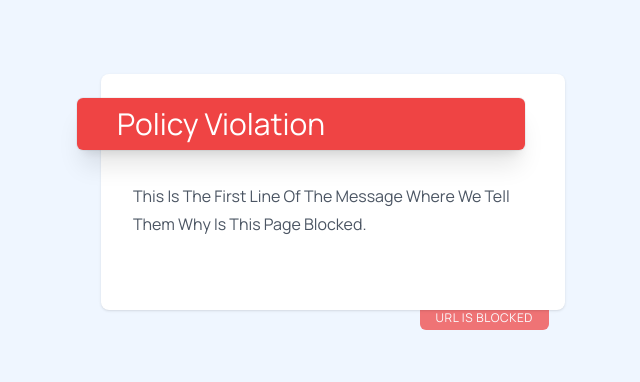
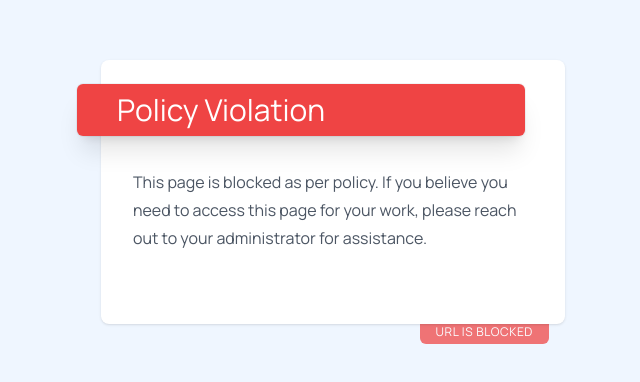
Before and after one commit to ram4git/skia-test-ui, a Next.js app: page /ext/blocked in a window 1280 px wide. Shown: the part 200-582 px from the top of the page, without its empty margins (307-947 px from the left). Built offline with nearby package versions, Linux system fonts and the light colour scheme.

Commit message:
changed the default policy violation text

```diff
--- a/pages/ext/blocked.js
+++ b/pages/ext/blocked.js
@@ -1,9 +1,10 @@
 
-import { useRouter } from 'next/router'
+import { useRouter } from 'next/router';
 
 export default function Blocked() {
     const router = useRouter()
-    const { title, reason, resolution, tag } = router.query
+    const { title, reason, resolution, tag } = router.query;
+    const DEFAULT_REASON = 'This page is blocked as per policy. If you believe you need to access this page for your work, please reach out to your administrator for assistance.';
 
     return (
         <div className="relative flex min-h-screen flex-col justify-center overflow-hidden bg-blue-50 py-6 sm:py-12">
@@ -22,9 +23,9 @@ export default function Blocked() {
                     </div>
                     <div className="mx-auto max-w-md px-6 z-10">
                         <div className="space-y-6 py-8 text-base leading-7 text-gray-600">
-                            <p className="capitalize">
+                            <p className="">
                                 {
-                                    reason || 'This is the first line of the message where we tell them why is this page blocked.'
+                                    reason || DEFAULT_REASON
                                 }
                             </p>
                             {
```
